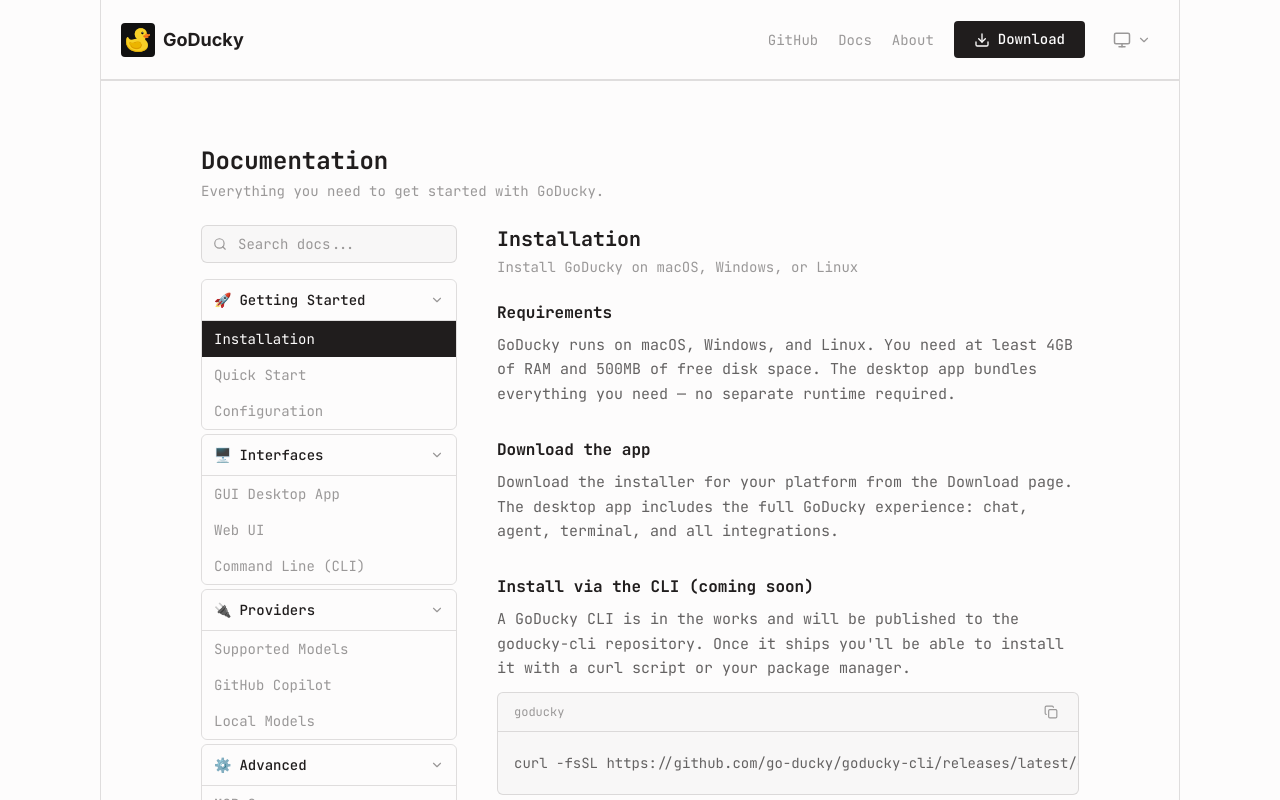
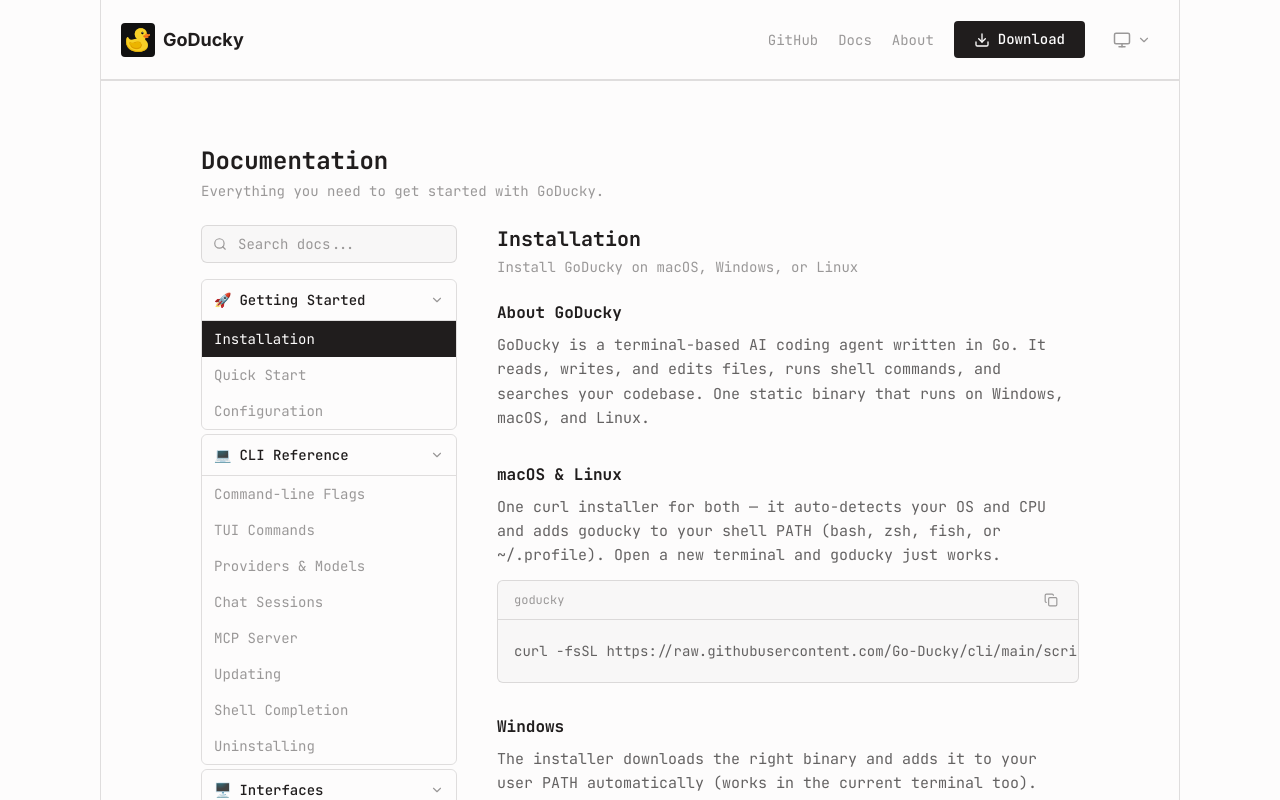
Before and after one commit to Go-Ducky/goducky-website, a Next.js app: page /docs in a window 1280 px wide. Shown: the top 800 px of the page. Built offline with nearby package versions, Linux system fonts and the light colour scheme.

Commit message:
Add Uninstall section to download page, rebuild docs with real CLI commands from Go-Ducky/cli

```diff
--- a/src/app/download/page.tsx
+++ b/src/app/download/page.tsx
@@ -2,6 +2,7 @@
 import Footer from "@/components/Footer";
 import InstallCommands from "@/components/InstallCommands";
 import UpdateCommands from "@/components/UpdateCommands";
+import UninstallCommands from "@/components/UninstallCommands";
 
 export const metadata = {
   title: "GoDucky | Download",
@@ -26,6 +27,18 @@
           </div>
 
           <UpdateCommands />
+
+          <div className="mt-12">
+            <h2 className="text-base font-bold text-text-strong mb-4">
+              Uninstall
+            </h2>
+            <p className="text-sm text-text-weak mb-8">
+              Remove GoDucky from your system.
+            </p>
+            <div className="flex justify-center">
+              <UninstallCommands />
+            </div>
+          </div>
         </div>
       </main>
       <Footer />
--- a/src/components/DocsView.tsx
+++ b/src/components/DocsView.tsx
@@ -25,23 +25,24 @@
     desc: "Install GoDucky on macOS, Windows, or Linux",
     content: [
       {
-        heading: "Requirements",
+        heading: "About GoDucky",
         paragraphs: [
-          "GoDucky runs on macOS, Windows, and Linux. You need at least 4GB of RAM and 500MB of free disk space. The desktop app bundles everything you need — no separate runtime required.",
+          "GoDucky is a terminal-based AI coding agent written in Go. It reads, writes, and edits files, runs shell commands, and searches your codebase. One static binary that runs on Windows, macOS, and Linux.",
         ],
       },
       {
-        heading: "Download the app",
+        heading: "macOS & Linux",
         paragraphs: [
-          "Download the installer for your platform from the Download page. The desktop app includes the full GoDucky experience: chat, agent, terminal, and all integrations.",
+          "One curl installer for both — it auto-detects your OS and CPU and adds goducky to your shell PATH (bash, zsh, fish, or ~/.profile). Open a new terminal and goducky just works.",
         ],
+        code: "curl -fsSL https://raw.githubusercontent.com/Go-Ducky/cli/main/scripts/install.sh | bash",
       },
       {
-        heading: "Install via the CLI (coming soon)",
+        heading: "Windows",
         paragraphs: [
-          "A GoDucky CLI is in the works and will be published to the goducky-cli repository. Once it ships you'll be able to install it with a curl script or your package manager.",
+          "The installer downloads the right binary and adds it to your user PATH automatically (works in the current terminal too).",
         ],
-        code: "curl -fsSL https://github.com/go-ducky/goducky-cli/releases/latest/download/install.sh | bash",
+        code: 'irm https://raw.githubusercontent.com/Go-Ducky/cli/main/scripts/install.ps1 -OutFile "$env:TEMP\\goducky-install.ps1"\npowershell -ExecutionPolicy Bypass -File "$env:TEMP\\goducky-install.ps1"',
       },
     ],
   },
@@ -52,22 +53,25 @@
     desc: "Get up and running in under 2 minutes",
     content: [
       {
-        heading: "Launch GoDucky",
+        heading: "Launch goDucky",
         paragraphs: [
-          "Open the GoDucky app and sign in with your GoDucky account. On first launch you'll be asked to pick a model provider — free models are included out of the box.",
+          "Run goducky in any directory. The first run walks you through setup with simple menus (arrow keys / WASD): it can install Ollama and pull a local model for you. A list of recommended models is grouped by family (Qwen, Starcoder, Deepseek, Codegemma, Llama) — pick one and it's pulled automatically — or plug in a cloud API key. Groq is a good free starting point.",
         ],
+        code: "goducky",
       },
       {
-        heading: "Pick a model",
+        heading: "One-shot prompt",
         paragraphs: [
-          "Choose a bundled free model to start instantly, or connect your own provider key (Claude, GPT, Gemini, and more). You can switch providers at any time from Settings.",
+          "Run a single prompt and exit without entering the interactive editor.",
         ],
+        code: 'goducky -p "explain this repo"',
       },
       {
-        heading: "Start your first task",
+        heading: "List models",
         paragraphs: [
-          "Open a folder in the agent panel and paste a prompt. GoDucky will read the codebase, plan the change, and apply edits you can review before accepting.",
+          "See every model available to a provider.",
         ],
+        code: "goducky --models",
       },
     ],
   },
@@ -78,17 +82,237 @@
     desc: "Configure GoDucky for your workflow",
     content: [
       {
-        heading: "Settings",
+        heading: "Config file",
         paragraphs: [
-          "Open Settings to configure your provider keys, default model, theme, and keyboard shortcuts. All settings sync across devices when you're signed in.",
+          "Settings live in ~/.config/goducky/config.json (or ~/Library/Application Support/goducky/config.json on macOS). Providers, models, and agent options are stored as plain JSON.",
         ],
       },
       {
-        heading: "goducky.json",
+        heading: "Edit from the TUI",
         paragraphs: [
-          "Project-level configuration lives in a goducky.json file at your project root. You can pin the model, define rules, and toggle features per repository.",
+          "Inside the TUI, /config shows your active provider and model. Use /config <key> <value> to edit — keys are dotted JSON paths (provider, ollama.host, agent.auto_approve) with friendly aliases: host, auto-approve (on/off), iterations, output, exclude. Provider and model changes apply immediately.",
         ],
-        code: '{\n  "model": "claude-sonnet-4-5",\n  "rules": [".cursorrules"],\n  "disableTelemetry": true\n}',
+        code: '/config agent.auto_approve true',
+      },
+    ],
+  },
+  {
+    id: "flags",
+    category: "CLI Reference",
+    title: "Command-line Flags",
+    desc: "All goducky flags and subcommands",
+    content: [
+      {
+        heading: "Flags",
+        paragraphs: [
+          "goducky supports the following flags:",
+        ],
+        code: "goducky\n  -p string          Run a one-shot prompt and exit\n  -provider string   ollama | groq | openai | openai_compatible | anthropic | gemini | openrouter\n  -model string      Model name (overrides config)\n  -base-url string   Base URL for OpenAI-compatible endpoints\n  -key string        API key (overrides config/env)\n  -login string      Save an API key (groq|openai|openai_compatible|anthropic|gemini|openrouter)\n  -models            List available models and exit\n  -yes               Auto-approve all tool actions\n  -dir string        Working directory (default: current)\n  -version           Print version and exit",
+      },
+      {
+        heading: "Subcommands",
+        paragraphs: [
+          "goducky also ships these subcommands:",
+        ],
+        code: "goducky completion <shell>   Print tab-completion (bash, zsh, fish, powershell)\ngoducky update [tag]        Self-update (or a specific tag)\ngoducky mcp [--dir <path>]  Run an MCP stdio server\ngoducky sessions            List saved chats\ngoducky resume <n-or-name>  Resume a saved chat\ngoducky rename <old> <new>  Rename a saved chat",
+      },
+    ],
+  },
+  {
+    id: "tui-commands",
+    category: "CLI Reference",
+    title: "TUI Commands",
+    desc: "Slash commands inside the terminal UI",
+    content: [
+      {
+        heading: "In the TUI",
+        paragraphs: [
+          "While inside the interactive editor, these slash commands are available:",
+        ],
+        code: "/help           Show help\n/models         Pick a model for the current provider\n/config         Show configuration, then /config <key> <value> to edit\n/provider       Choose a provider interactively (or: /provider <name>)\n/model <name>   Set the model for the current provider (auto-pulls for Ollama)\n/pull <name>    Pull a model through Ollama (e.g. /pull qwen2.5-coder:7b)\n/rm <name>      Remove a local Ollama model\n/save <name>    Save this chat so you can resume it later\n/rename <name>  Rename the current chat\n/sessions       List saved chats (resume with goducky resume <n>)\n/github         Open the GoDucky repo in your browser\n/login          How to add a cloud API key\n/clear          Clear the conversation\n/exit           Quit",
+      },
+      {
+        heading: "Navigation",
+        paragraphs: [
+          "Arrow up/down recalls previous prompts. Menus are navigated with arrow keys or WASD — Enter picks, Esc cancels. Ctrl+C or Ctrl+X quits. PageUp/PageDown scroll, and text is selectable with the mouse for normal copy/paste.",
+        ],
+      },
+    ],
+  },
+  {
+    id: "providers",
+    category: "CLI Reference",
+    title: "Providers & Models",
+    desc: "Local Ollama or any cloud provider",
+    content: [
+      {
+        heading: "Local models (Ollama)",
+        paragraphs: [
+          "GoDucky works with local models via Ollama.",
+        ],
+        code: "ollama pull qwen2.5-coder:7b\ngoducky --provider ollama --model qwen2.5-coder:7b",
+      },
+      {
+        heading: "Cloud providers (API key)",
+        paragraphs: [
+          "Login once, then run with that provider. OpenRouter defaults to openrouter/free, which routes to any currently-free model.",
+        ],
+        code: "goducky --login groq\ngoducky --provider groq\n\ngoducky --login openrouter\ngoducky --provider openrouter",
+      },
+      {
+        heading: "OpenAI-compatible endpoints",
+        paragraphs: [
+          "Any endpoint that speaks the OpenAI-compatible API works.",
+        ],
+        code: 'goducky --provider openai_compatible \\\n  --base-url http://localhost:1234/v1 \\\n  --model local-model',
+      },
+    ],
+  },
+  {
+    id: "sessions",
+    category: "CLI Reference",
+    title: "Chat Sessions",
+    desc: "Save, list, resume, and rename chats",
+    content: [
+      {
+        heading: "Sessions are saved",
+        paragraphs: [
+          "Chats are saved automatically when you quit the TUI, so you can pick up where you left off. Untitled chats get a name like chat-2026-09-05-19-44.",
+        ],
+        code: "goducky sessions\ngoducky resume\ngoducky resume 2\ngoducky resume \"fix bug\"",
+      },
+      {
+        heading: "Resume behavior",
+        paragraphs: [
+          "resume looks for an exact name first, then a name fragment, then a number. Sessions remember their provider, model, history, and working directory, so a resumed chat continues on the same model in the same project.",
+        ],
+      },
+    ],
+  },
+  {
+    id: "mcp",
+    category: "CLI Reference",
+    title: "MCP Server",
+    desc: "Expose GoDucky tools to MCP clients",
+    content: [
+      {
+        heading: "Run GoDucky as an MCP server",
+        paragraphs: [
+          "GoDucky can act as an MCP (Model Context Protocol) server over stdio, exposing its file/edit/bash/search tools to clients like Claude Desktop or AI IDEs.",
+        ],
+        code: "goducky mcp\ngoducky mcp --dir /path/to/project",
+      },
+      {
+        heading: "Example: Claude Desktop",
+        paragraphs: [
+          "Add it to claude_desktop_config.json. The server auto-approves tool calls and only writes to stderr, keeping the stdio channel clean.",
+        ],
+        code: '{\n  "mcpServers": {\n    "goducky": { "command": "goducky", "args": ["mcp", "--dir", "/path/to/project"] }\n  }\n}',
+      },
+    ],
+  },
+  {
+    id: "updating",
+    category: "CLI Reference",
+    title: "Updating",
+    desc: "Update GoDucky to the newest release",
+    content: [
+      {
+        heading: "Update",
+        paragraphs: [
+          "The updater downloads the matching binary for your OS/CPU from GitHub Releases, verifies its SHA-256 checksum, and replaces the current executable. On Windows the running binary is renamed aside first so you can update from within the app.",
+        ],
+        code: "goducky update\ngoducky update v1.0.0",
+      },
+    ],
+  },
+  {
+    id: "completion",
+    category: "CLI Reference",
+    title: "Shell Completion",
+    desc: "Tab completion for your shell",
+    content: [
+      {
+        heading: "Generate a completion script",
+        paragraphs: [
+          "Completes all flags (--provider, --model, --login, ...) and offers provider values.",
+        ],
+        code: "goducky completion bash\ngoducky completion zsh\ngoducky completion fish\ngoducky completion powershell",
+      },
+      {
+        heading: "Enable per shell",
+        paragraphs: [
+          "bash: source <(goducky completion bash) in ~/.bashrc. zsh: source <(goducky completion zsh) in ~/.zshrc. fish: goducky completion fish | source. PowerShell: goducky completion powershell | Out-String | Invoke-Expression in your $PROFILE.",
+        ],
+      },
+    ],
+  },
+  {
+    id: "uninstalling",
+    category: "CLI Reference",
+    title: "Uninstalling",
+    desc: "Remove GoDucky from your system",
+    content: [
+      {
+        heading: "macOS & Linux",
+        paragraphs: [
+          "Run the matching uninstall script — it removes the binary and the PATH entries the installer added, and asks whether to also delete your saved chats and config.",
+        ],
+        code: "curl -fsSL https://raw.githubusercontent.com/Go-Ducky/cli/main/scripts/uninstall.sh | bash",
+      },
+      {
+        heading: "Windows",
+        paragraphs: [
+          "",
+        ],
+        code: 'irm https://raw.githubusercontent.com/Go-Ducky/cli/main/scripts/uninstall.ps1 -OutFile "$env:TEMP\\goducky-uninstall.ps1"\npowershell -ExecutionPolicy Bypass -File "$env:TEMP\\goducky-uninstall.ps1"',
+      },
+      {
+        heading: "Manual removal",
+        paragraphs: [
+          "Or do it by hand: delete ~/.goducky/bin/goducky (or $HOME\\.goducky\\bin\\goducky.exe) and the PATH lines it added.",
+        ],
+      },
+    ],
+  },
+  {
+    id: "cli-interface",
+    category: "Interfaces",
+    title: "Command Line (CLI)",
+    desc: "The GoDucky terminal agent — available now",
+    content: [
+      {
+        heading: "Available now",
+        paragraphs: [
+          "The CLI is the full GoDucky terminal agent, released from the Go-Ducky/cli repository. Install it, then run goducky in any directory to start coding with AI assistance.",
+        ],
+      },
+      {
+        heading: "Get it",
+        paragraphs: [
+          "Head to the Download page for the one-line installers for macOS, Linux, and Windows.",
+        ],
+        code: "curl -fsSL https://raw.githubusercontent.com/Go-Ducky/cli/main/scripts/install.sh | bash",
+      },
+    ],
+  },
+  {
+    id: "website",
+    category: "Interfaces",
+    title: "Website",
+    desc: "GoDucky.org and this documentation",
+    content: [
+      {
+        heading: "The website",
+        paragraphs: [
+          "The GoDucky website (goducky.org) is where you'll find downloads, docs, and the changelog. This documentation lives alongside the site, and both are maintained in the Go-Ducky/goducky-website repository.",
+        ],
+      },
+      {
+        heading: "Stay updated",
+        paragraphs: [
+          "Join the waitlist on the homepage to get early access invites and release announcements by email.",
+        ],
       },
     ],
   },
@@ -96,173 +320,18 @@
     id: "gui",
     category: "Interfaces",
     title: "GUI Desktop App",
-    desc: "Use GoDucky as a native desktop application",
-    content: [
-      {
-        heading: "The desktop app",
-        paragraphs: [
-          "The GUI desktop app is the primary way to use GoDucky. It provides a chat window, an agent panel for multi-file edits, a built-in terminal, and inline code diffs.",
-        ],
-      },
-      {
-        heading: "Keyboard shortcuts",
-        paragraphs: [
-          "Use Cmd/Ctrl+K to open the command palette, Cmd/Ctrl+Enter to run an agent task, and Cmd/Ctrl+I to toggle inline edits in supported editors.",
-        ],
-      },
-    ],
-  },
-  {
-    id: "webui",
-    category: "Interfaces",
-    title: "Web UI",
-    desc: "Access GoDucky through your browser",
-    content: [
-      {
-        heading: "Browser access",
-        paragraphs: [
-          "The Web UI gives you the same chat and agent experience in the browser. It's great for quick questions, pairing sessions, and working from machines without a desktop install.",
-        ],
-      },
-      {
-        heading: "Sessions sync",
-        paragraphs: [
-          "Conversations and agent sessions sync with your account, so you can start on desktop and continue in the browser seamlessly.",
-        ],
-      },
-    ],
-  },
-  {
-    id: "cli",
-    category: "Interfaces",
-    title: "Command Line (CLI)",
-    desc: "Use GoDucky directly in your terminal",
+    desc: "A graphic interface for GoDucky — coming soon",
     content: [
       {
         heading: "Coming soon",
         paragraphs: [
-          "The GoDucky CLI is being prepared for release and will be published to the goducky-cli repository. It will let you run agents directly from your terminal and script them in CI.",
+          "A GUI desktop app for GoDucky is in development. It will bring the same agent power to a visual interface on macOS, Windows, and Linux — with a chat window, agent panel, inline diffs, and built-in terminal.",
         ],
       },
       {
-        heading: "Join the waitlist",
+        heading: "Get notified",
         paragraphs: [
-          "Sign up on the homepage to get early access as soon as the CLI ships. We'll email you when the first release is available for download.",
-        ],
-      },
-    ],
-  },
-  {
-    id: "providers",
-    category: "Providers",
-    title: "Supported Models",
-    desc: "View all supported LLM providers and models",
-    content: [
-      {
-        heading: "Providers",
-        paragraphs: [
-          "GoDucky supports Anthropic (Claude), OpenAI (GPT), Google (Gemini), and open-weight models. Free tiers are included with your account for quick starts.",
-        ],
-      },
-      {
-        heading: "Bring your own key",
-        paragraphs: [
-          "Add a provider API key in Settings to use your own quota. Your keys are stored encrypted and never shared.",
-        ],
-      },
-    ],
-  },
-  {
-    id: "github-copilot",
-    category: "Providers",
-    title: "GitHub Copilot",
-    desc: "Use your GitHub Copilot subscription",
-    content: [
-      {
-        heading: "Copilot integration",
-        paragraphs: [
-          "If you have a GitHub Copilot subscription, you can point GoDucky at your Copilot credentials under Settings > Providers to reuse your existing quota.",
-        ],
-      },
-    ],
-  },
-  {
-    id: "local-models",
-    category: "Providers",
-    title: "Local Models",
-    desc: "Connect local LLMs via Ollama or LM Studio",
-    content: [
-      {
-        heading: "Ollama",
-        paragraphs: [
-          "Run models locally with Ollama and connect them in Settings > Providers > Local. GoDucky auto-detects models served on localhost.",
-        ],
-      },
-      {
-        heading: "LM Studio",
-        paragraphs: [
-          "LM Studio's local server is supported too. Start its server, then add the endpoint in GoDucky and pick any downloaded model.",
-        ],
-      },
-    ],
-  },
-  {
-    id: "mcp",
-    category: "Advanced",
-    title: "MCP Servers",
-    desc: "Extend GoDucky with Model Context Protocol servers",
-    content: [
-      {
-        heading: "What is MCP?",
-        paragraphs: [
-          "Model Context Protocol servers let GoDucky talk to external tools — browsers, databases, file systems, and more. Add MCP servers in Settings > MCP.",
-        ],
-      },
-      {
-        heading: "Example",
-        paragraphs: [
-          "Connect a filesystem MCP server to let the agent read and write files, or a database MCP to run queries while it plans changes.",
-        ],
-        code: '{"mcpServers": {"fs": {"command": "npx", "args": ["-y", "@modelcontextprotocol/server-filesystem", "./"]}}}',
-      },
-    ],
-  },
-  {
-    id: "rules",
-    category: "Advanced",
-    title: "Custom Rules",
-    desc: "Define custom behavior and coding rules",
-    content: [
-      {
-        heading: "Rules files",
-        paragraphs: [
-          "Create .cursorrules or AGENTS.md files in your project to steer GoDucky's behavior: code style, testing conventions, and things to avoid.",
-        ],
-      },
-      {
-        heading: "Global rules",
-        paragraphs: [
-          "Set global rules in Settings to apply across every project, so your preferences follow you everywhere.",
-        ],
-      },
-    ],
-  },
-  {
-    id: "themes",
-    category: "Advanced",
-    title: "Themes",
-    desc: "Customize the look and feel of GoDucky",
-    content: [
-      {
-        heading: "Light and dark",
-        paragraphs: [
-          "GoDucky ships with light and dark themes, plus an automatic mode that follows your system. Set it in Settings > Appearance or with the toggle in the header.",
-        ],
-      },
-      {
-        heading: "Custom themes",
-        paragraphs: [
-          "More themes and custom accent colors are on the roadmap. Pull requests for new themes are welcome in the goducky-cli repository.",
+          "Join the waitlist on the homepage to be the first to know when the desktop app launches.",
         ],
       },
     ],
@@ -271,9 +340,8 @@
 
 const CATEGORY_ICONS: Record<string, string> = {
   "Getting Started": "🚀",
+  "CLI Reference": "💻",
   Interfaces: "🖥️",
-  Providers: "🔌",
-  Advanced: "⚙️",
 };
 
 function CodeBlock({ code }: { code: string }) {
--- /dev/null
+++ b/src/components/UninstallCommands.tsx
@@ -0,0 +1,75 @@
+"use client";
+
+import { useState } from "react";
+import { Copy, Check, Terminal } from "lucide-react";
+
+const platforms = [
+  {
+    id: "mac-linux",
+    label: "macOS & Linux",
+    command:
+      "curl -fsSL https://raw.githubusercontent.com/Go-Ducky/cli/main/scripts/uninstall.sh | bash",
+  },
+  {
+    id: "windows",
+    label: "Windows",
+    command:
+      'irm https://raw.githubusercontent.com/Go-Ducky/cli/main/scripts/uninstall.ps1 -OutFile "$env:TEMP\\goducky-uninstall.ps1"\npowershell -ExecutionPolicy Bypass -File "$env:TEMP\\goducky-uninstall.ps1"',
+  },
+];
+
+export default function UninstallCommands() {
+  const [active, setActive] = useState("mac-linux");
+  const [copied, setCopied] = useState(false);
+
+  const current = platforms.find((p) => p.id === active) || platforms[0];
+
+  const handleCopy = async () => {
+    try {
+      await navigator.clipboard.writeText(current.command);
+      setCopied(true);
+      setTimeout(() => setCopied(false), 2000);
+    } catch {}
+  };
+
+  return (
+    <div className="w-full max-w-xl">
+      <div className="flex items-center bg-background-weak border border-border-weak rounded-t-md px-5 gap-10">
+        {platforms.map((platform) => (
+          <button
+            key={platform.id}
+            onClick={() => {
+              setActive(platform.id);
+              setCopied(false);
+            }}
+            className={`py-3 text-sm cursor-pointer ${
+              active === platform.id
+                ? "border-b-2 border-background-strong text-text-strong font-medium"
+                : "text-text-weak hover:text-text"
+            }`}
+          >
+            {platform.label}
+          </button>
+        ))}
+      </div>
+
+      <div className="bg-background-weak border border-t-0 border-border-weak rounded-b-md p-4">
+        <div className="flex items-center justify-between mb-2">
+          <span className="flex items-center gap-2 text-xs text-text-weak font-mono">
+            <Terminal size={12} /> Uninstall GoDucky
+          </span>
+          <button
+            onClick={handleCopy}
+            className="ml-4 p-1 rounded hover:bg-background-strong cursor-pointer text-text-weak hover:text-text"
+            aria-label="Copy command"
+          >
+            {copied ? <Check size={16} /> : <Copy size={16} />}
+          </button>
+        </div>
+        <pre className="overflow-x-auto whitespace-pre-wrap">
+          <code className="text-sm text-text font-mono">{current.command}</code>
+        </pre>
+      </div>
+    </div>
+  );
+}
```
